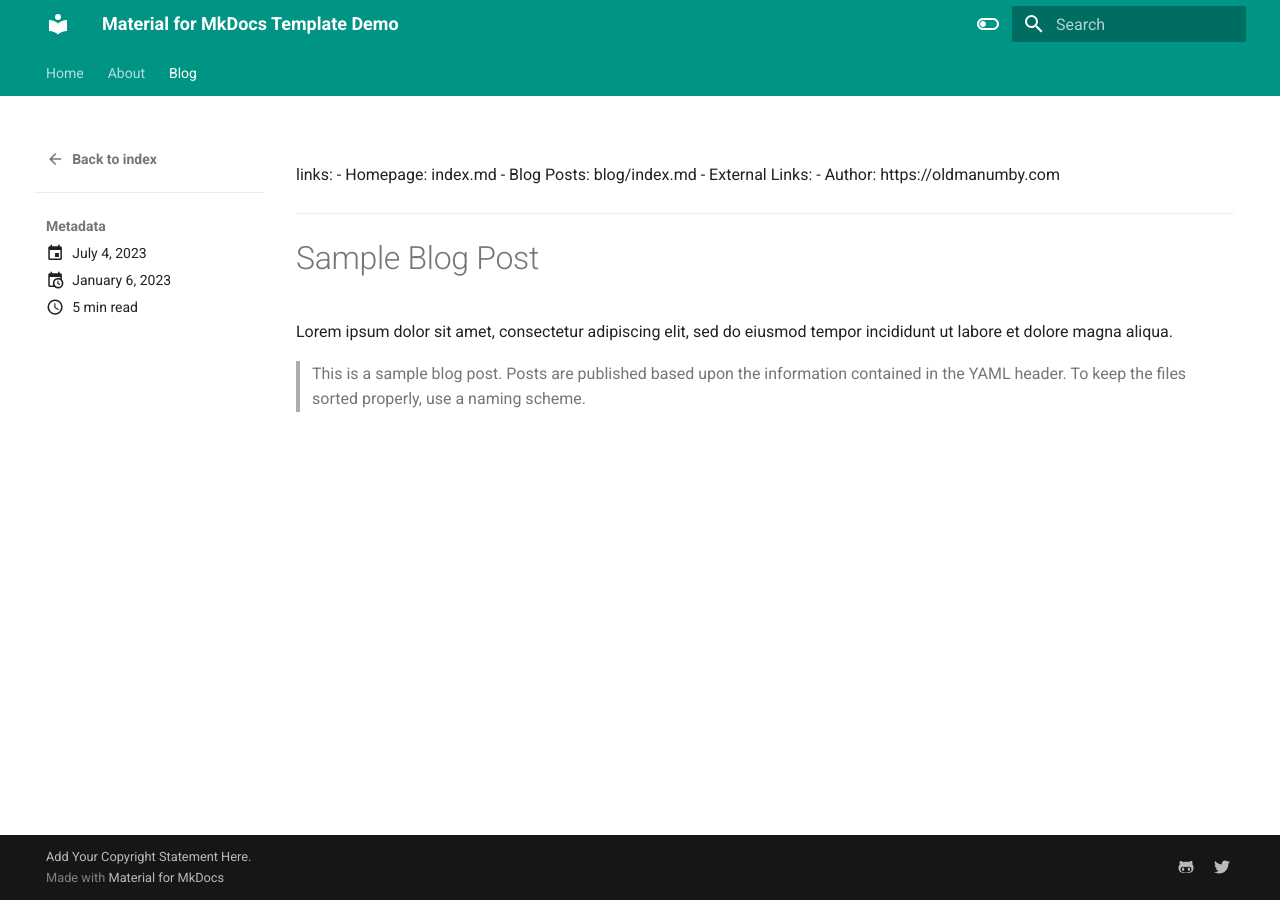
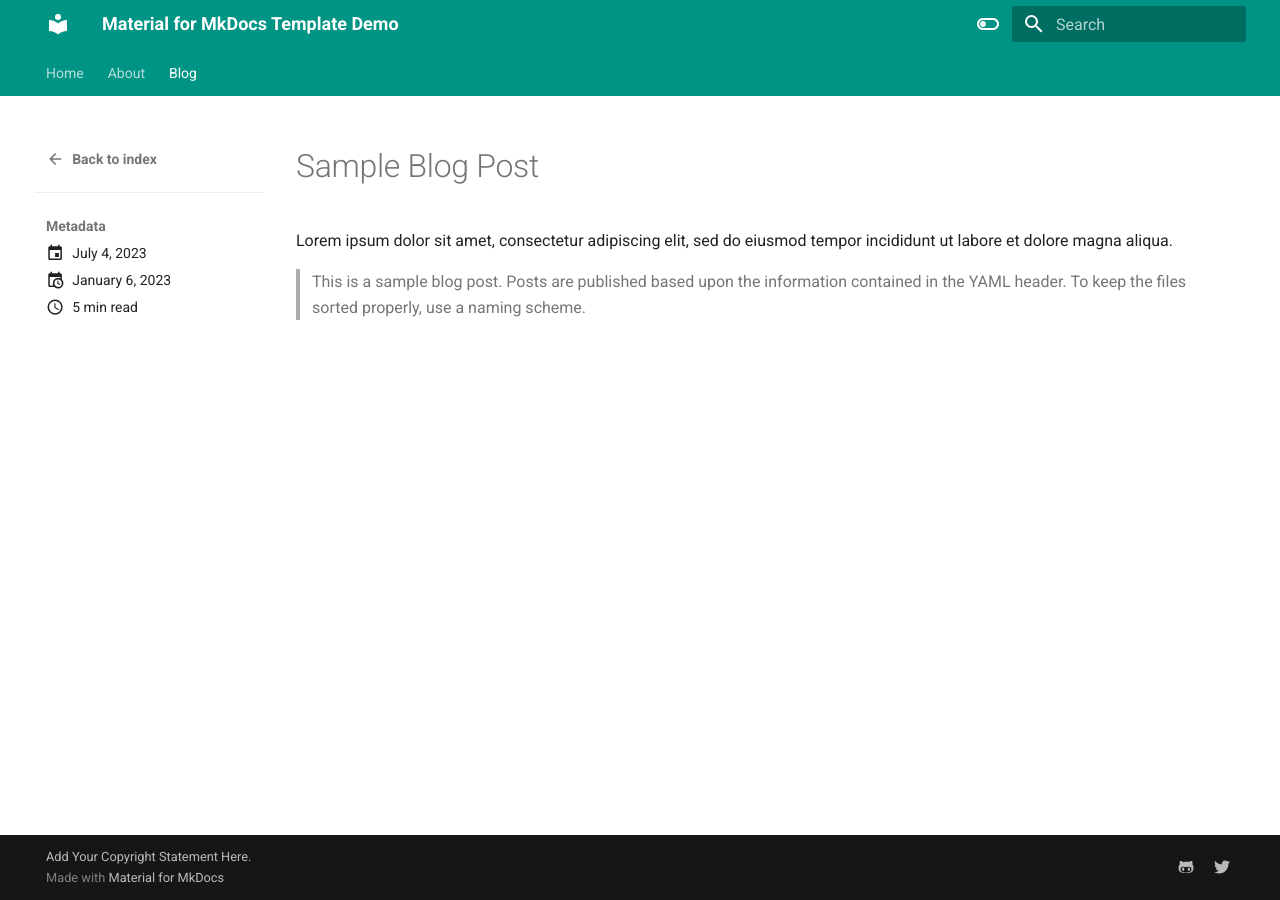
Before and after one commit to OldManUmby/material-for-mkdocs-template, an MkDocs documentation site: the page built from docs/blog/posts/myfirstpost.md, in a window 1280 px wide. Built offline with MkDocs 1.6.1 and Material for MkDocs 9.7.7, drawn with Linux system fonts in a browser that asks for light colours.

Commit message:
Updated Blog

```diff
--- a/docs/blog/posts/myfirstpost.md
+++ b/docs/blog/posts/myfirstpost.md
@@ -4,12 +4,6 @@ date:
   updated: 2023-01-06
 readtime: 5
 pin: false
-...
-links:
-  - Homepage: index.md
-  - Blog Posts: blog/index.md
-  - External Links:
-    - Author: https://oldmanumby.com
 ---
 
 # Sample Blog Post
```
